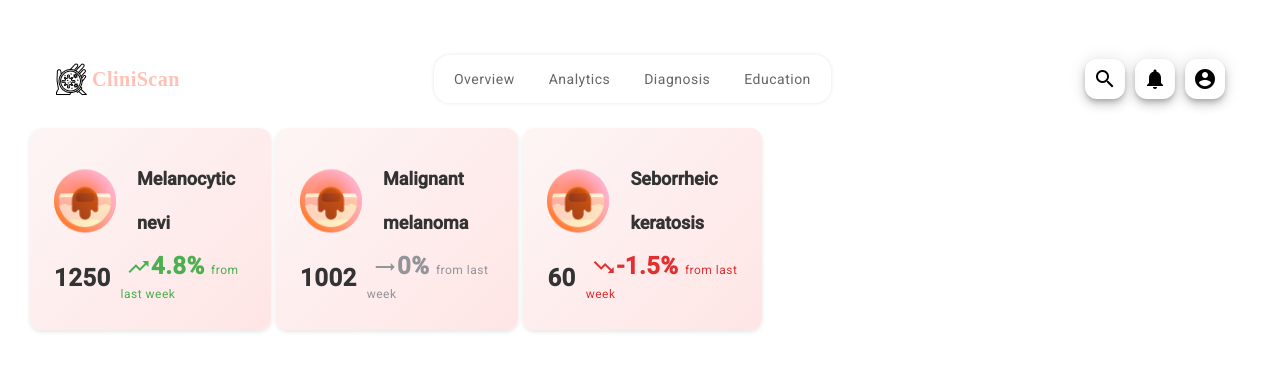
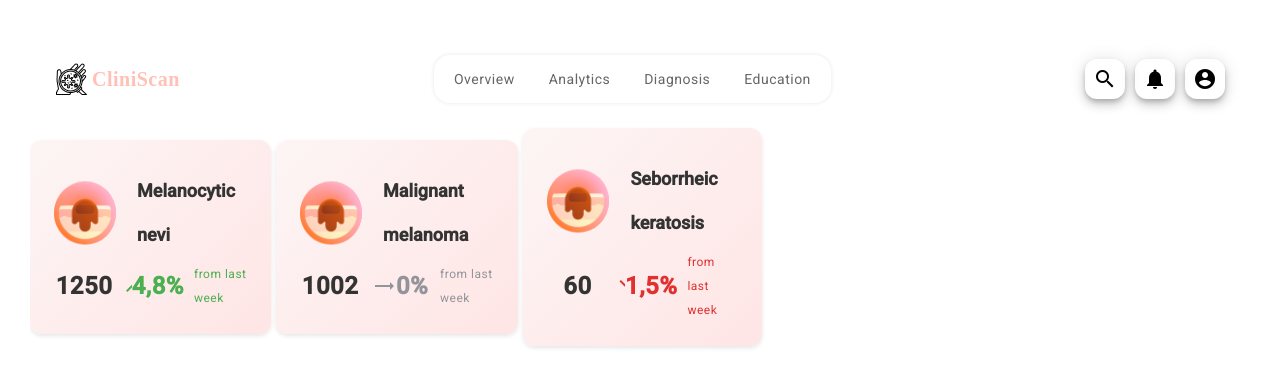
Before and after one commit to SalamonSz/ZPI, an Angular app: page / in a window 1280 px wide. Shown: the top 386 px of the page. Built offline with nearby package versions, Linux system fonts and the light colour scheme.

Commit message:
dataStats

```diff
--- a/src/components/stats-card/stats-card.component.html
+++ b/src/components/stats-card/stats-card.component.html
@@ -6,25 +6,25 @@
     <h3>{{ name }}</h3>
   </div>
   <div class="content">
-    <p class="value">{{ value }}</p>
+    <p class="value">{{ value | formatValue:false }}</p>
     <p class="growth" *ngIf="change > 0">
       <span class="value">
         <mat-icon>trending_up</mat-icon>
-        {{ change }}%
+        {{ change | formatValue:false}}%
       </span>
       from last week
     </p>
     <p class="stay" *ngIf="change === 0">
       <span class="value">
         <mat-icon>trending_flat</mat-icon>
-        {{ change }}%
+        {{ change | formatValue:false}}%
       </span>
       from last week
     </p>
     <p class="loss" *ngIf="change < 0">
       <span class="value">
         <mat-icon>trending_down</mat-icon>
-        {{ change }}%
+        {{ change | formatValue:false}}%
       </span>
       from last week
     </p>
--- a/src/components/stats-card/stats-card.component.scss
+++ b/src/components/stats-card/stats-card.component.scss
@@ -44,22 +44,38 @@
   margin: 0;
   font-size: 12px;
   color: #4caf50;
+  display: flex;
+  justify-content: center;
+  align-items: center;
+  gap:10px;
 }
 
 .stay {
   margin: 0;
   font-size: 12px;
   color: #93939a;
+  display: flex;
+  justify-content: center;
+  align-items: center;
+  gap:10px;
 }
 
 .loss {
   margin: 0;
   font-size: 12px;
   color: #e13030;
+  display: flex;
+  justify-content: center;
+  align-items: center;
+  gap:10px;
 }
 
 .value {
   font-weight: bold;
+  min-width: 60px;
+  display: flex;
+  justify-content: center;
+  align-items: center;
 }
 
 .header {
@@ -80,6 +96,4 @@
 }
 mat-icon {
   position: relative;
-  top: 5px;
-  right:-6px;
 }
--- a/src/components/stats-card/stats-card.component.ts
+++ b/src/components/stats-card/stats-card.component.ts
@@ -2,11 +2,12 @@ import { CommonModule } from '@angular/common';
 import { Component, Input } from '@angular/core';
 import {MatCardModule} from '@angular/material/card';
 import { MatIconModule } from '@angular/material/icon';
+import { FormatValuePipe } from '../../pipes/value.pipe';
 
 @Component({
   selector: 'app-stats-card',
   standalone: true,
-  imports: [MatCardModule,MatIconModule, CommonModule],
+  imports: [MatCardModule,MatIconModule, CommonModule, FormatValuePipe],
   templateUrl: './stats-card.component.html',
   styleUrl: './stats-card.component.scss'
 })
--- a/src/pipes/value.pipe.ts
+++ b/src/pipes/value.pipe.ts
@@ -1,13 +1,30 @@
 import { Pipe, PipeTransform } from '@angular/core';
 
 @Pipe({
-  name: 'value',
+  name: 'formatValue',
   standalone: true
 })
-export class ValuePipe implements PipeTransform {
+export class FormatValuePipe implements PipeTransform {
 
-  transform(value: unknown, ...args: unknown[]): unknown {
-    return null;
+  transform(value: number | string, showNegativeSign: boolean = true): string {
+    if (typeof value === 'string') {
+      value = parseFloat(value.replace(',', '.'));
+    }
+
+    if (isNaN(value)) {
+      return '';
+    }
+
+    let absValue = Math.abs(value);
+    let formattedValue = absValue.toLocaleString('pl-PL', {
+      minimumFractionDigits: 0,
+      maximumFractionDigits: 2,
+    });
+
+    if (!showNegativeSign && value < 0) {
+      return formattedValue;
+    }
+
+    return value < 0 ? `-${formattedValue}` : formattedValue;
   }
-
 }
--- a/src/styles.scss
+++ b/src/styles.scss
@@ -9,7 +9,7 @@
     height: 100%;
 }
 
-html, body { height: 100%; }
+html, body { height: 100%; overflow: hidden;}
 body { margin: 0; font-family: Roboto, "Helvetica Neue", sans-serif; }
 
 @include mat.core();
```
